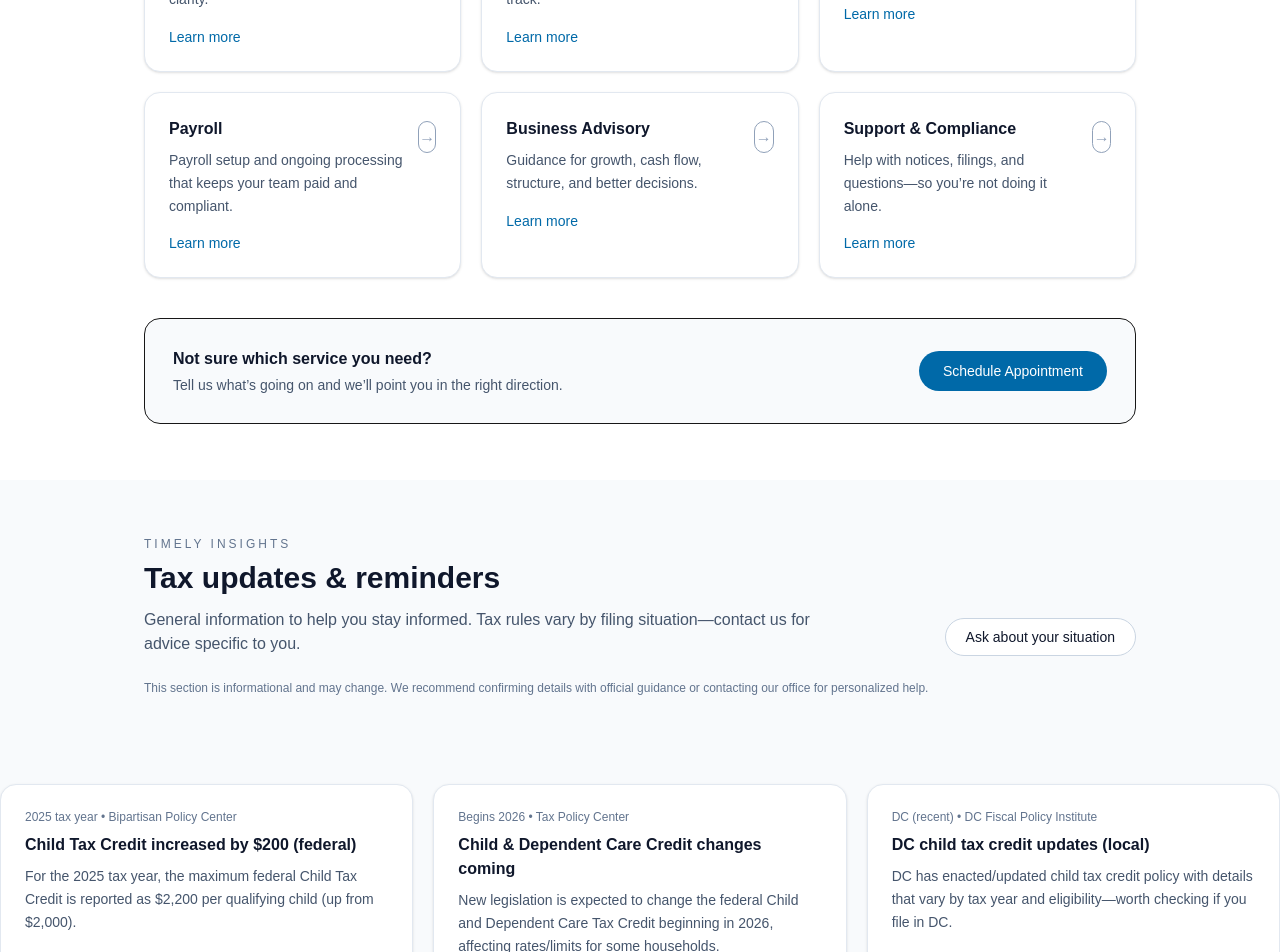
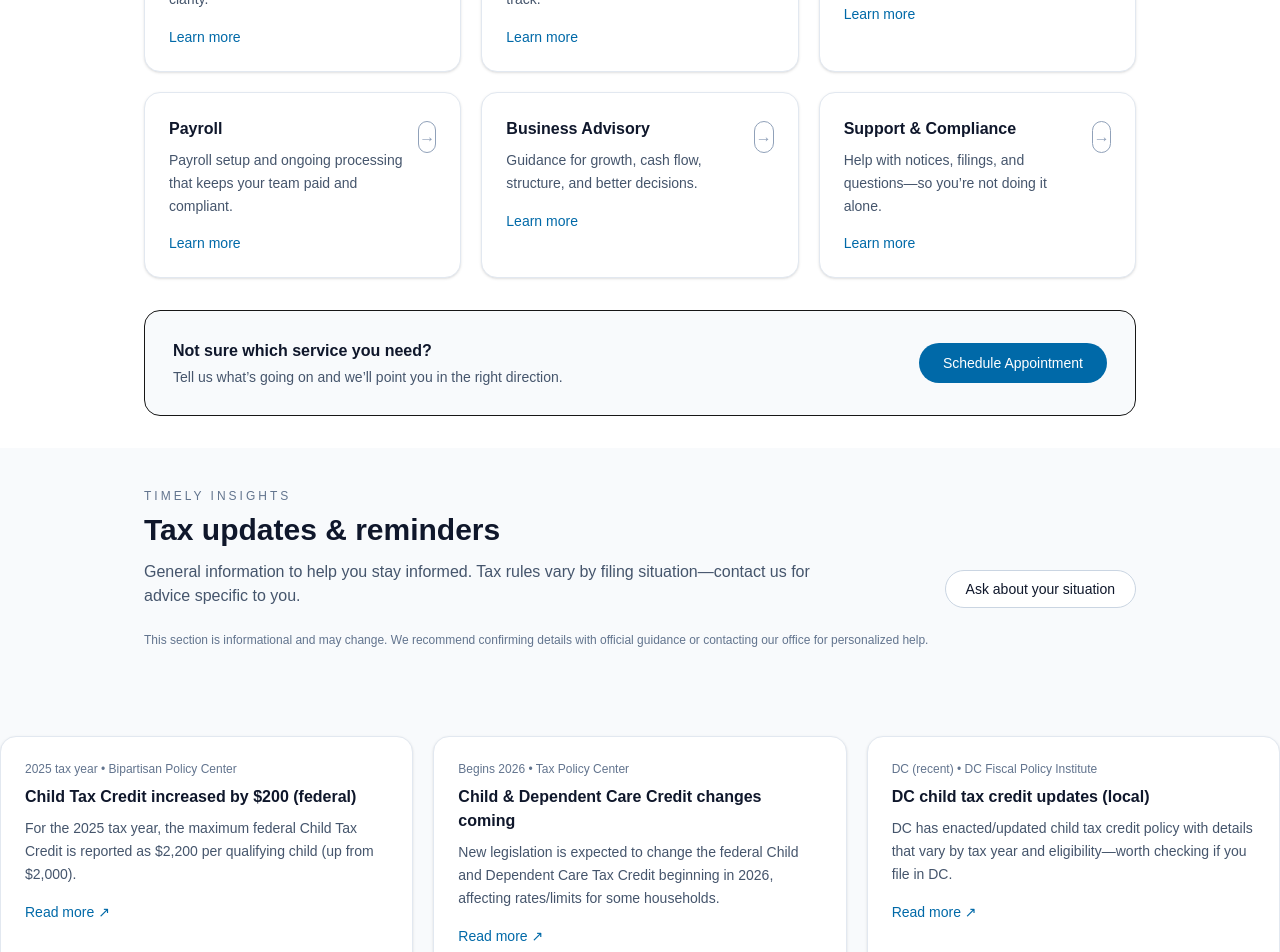
Before and after one commit to bekalt/ecora-tax-accounting, a Next.js app: page / in a window 1280 px wide. Shown: the part 872-1824 px from the top of the page. Built offline with nearby package versions, Linux system fonts and the light colour scheme.

Commit message:
"Fix the spacing issue"

```diff
--- a/src/app/page.tsx
+++ b/src/app/page.tsx
@@ -34,7 +34,7 @@ export default function HomePage() {
 
       {/* SERVICES SECTION */}
       <section id="services" className="bg-white">
-        <div className="mx-auto max-w-5xl px-4 py-14">
+  <div className="mx-auto max-w-5xl px-4 pt-14 pb-8">
           <div className="flex flex-col gap-3 sm:flex-row sm:items-end sm:justify-between">
             <div>
               <p className="text-xs uppercase tracking-[0.25em] text-slate-500">
@@ -119,7 +119,7 @@ export default function HomePage() {
             ))}
           </div>
 
-          <div className="mt-10 rounded-2xl border bg-slate-50 p-6 sm:p-7 flex flex-col gap-4 sm:flex-row sm:items-center sm:justify-between">
+          <div className="mt-8 rounded-2xl border bg-slate-50 p-6 sm:p-7 flex flex-col gap-4 sm:flex-row sm:items-center sm:justify-between">
             <div>
               <div className="text-base font-semibold text-slate-900">
                 Not sure which service you need?
@@ -142,7 +142,7 @@ export default function HomePage() {
 
 
 <section id="tax-updates" className="bg-slate-50">
-  <div className="mx-auto max-w-5xl px-4 py-14">
+  <div className="mx-auto max-w-5xl px-4 pt-10 pb-14">
     <div className="flex flex-col gap-3 sm:flex-row sm:items-end sm:justify-between">
       <div>
         <p className="text-xs uppercase tracking-[0.25em] text-slate-500">
```
